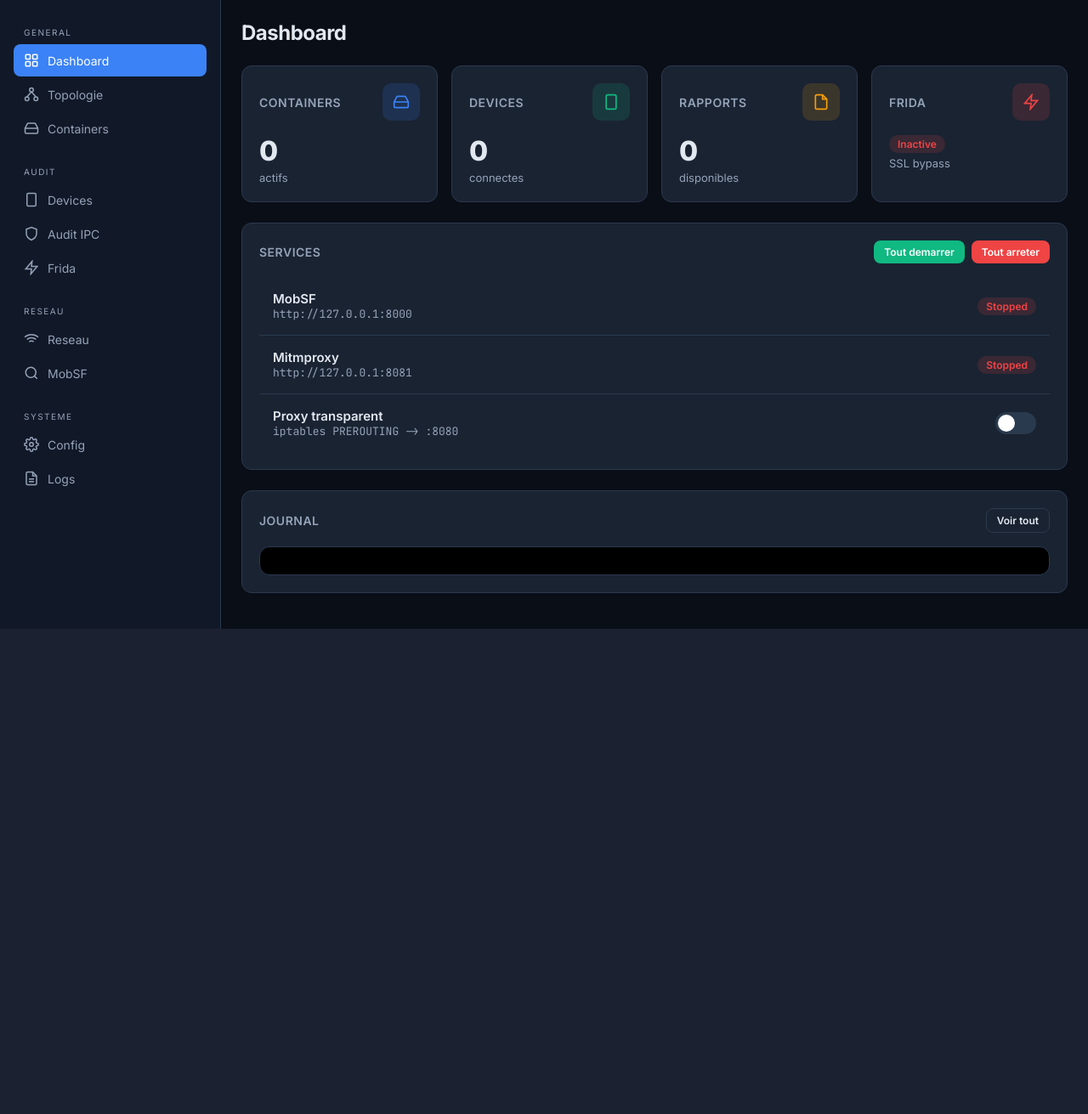
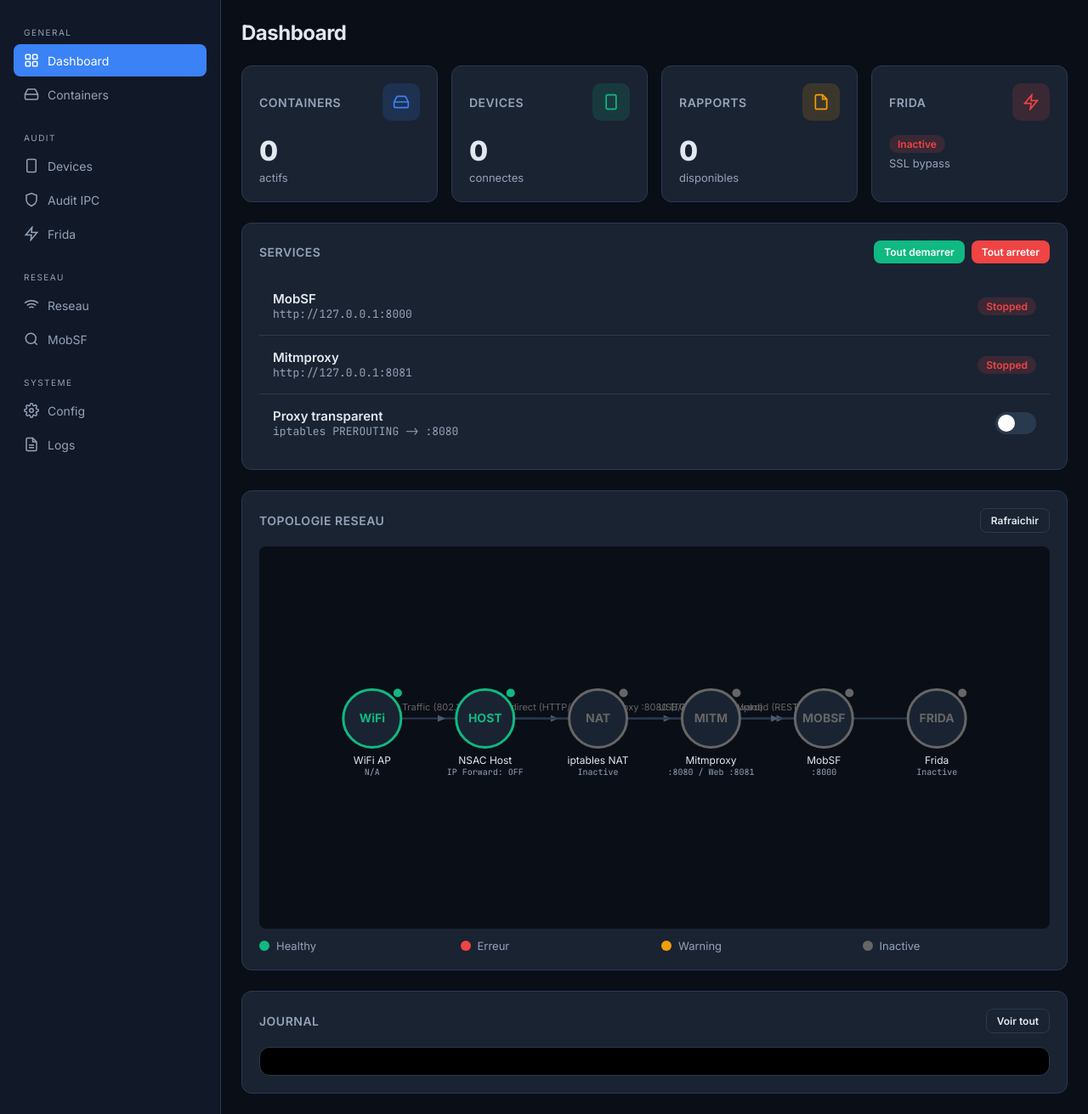
Before and after one commit to alexisdeudon01/nsac, a Flask app: page / in a window 1280 px wide. Shown: the part 60-1371 px from the top of the page at 85% size. Before the commit the page ends 800 px from the top, so only its background shows below. Run offline with Flask 3, Linux system fonts and the light colour scheme; data that the repository does not hold is empty; some libraries are stand-ins or nearby versions.

Commit message:
Move topology graph into dashboard, fix mitmproxy 403
- Topology canvas now renders directly on dashboard page
- Remove separate Topologie nav entry
- Remove web_password from mitmproxy config (caused 403 on access)
- Remove password from entrypoint.sh and default config

https://claude.ai/code/session_01Js9eCE3tdBWfYbWpeZJgdt

```diff
--- a/mitmproxy/config.json
+++ b/mitmproxy/config.json
@@ -4,7 +4,6 @@
   "web_host": "0.0.0.0",
   "web_port": 8081,
   "web_open_browser": false,
-  "web_password": "nsac",
   "ssl_insecure": false,
   "upstream_cert": true,
   "stream_large_bodies": "5m",
--- a/webapp/app.py
+++ b/webapp/app.py
@@ -498,7 +498,6 @@ def get_default_mitmproxy_config():
         "web_host": "0.0.0.0",
         "web_port": 8081,
         "web_open_browser": False,
-        "web_password": "nsac",
         "ssl_insecure": True,
         "upstream_cert": True,
         "stream_large_bodies": "5m",
--- a/webapp/static/js/app.js
+++ b/webapp/static/js/app.js
@@ -26,7 +26,6 @@ function navigate(pageId) {
         'devices': refreshDevices,
         'audit': refreshReports,
         'logs': refreshLogs,
-        'topology': refreshTopology,
         'config': loadConfig,
     };
     if (refreshMap[pageId]) refreshMap[pageId]();
@@ -78,6 +77,8 @@ async function refreshDashboard() {
     if (netStatus) {
         setToggle('toggle-proxy', netStatus.transparent_proxy);
     }
+
+    refreshTopology();
 }
 
 function updateServiceStatus(elementId, containers, name) {
@@ -309,7 +310,7 @@ async function uploadApk() {
 // =====================================================
 
 const CONFIG_FIELDS = {
-    text: ['listen_host', 'listen_port', 'web_host', 'web_port', 'web_password', 'stream_large_bodies'],
+    text: ['listen_host', 'listen_port', 'web_host', 'web_port', 'stream_large_bodies'],
     select: ['connection_strategy'],
     checkbox: ['ssl_insecure', 'upstream_cert', 'http2', 'anticache', 'anticomp', 'showhost', 'web_open_browser'],
 };
@@ -763,7 +764,6 @@ document.addEventListener('DOMContentLoaded', () => {
         const activePage = document.querySelector('.page.active');
         if (activePage) {
             if (activePage.id === 'page-dashboard') refreshDashboard();
-            if (activePage.id === 'page-topology') refreshTopology();
         }
     }, 15000);
 
--- a/webapp/templates/index.html
+++ b/webapp/templates/index.html
@@ -33,10 +33,6 @@
             <div class="nav-item active" data-page="dashboard">
                 <svg viewBox="0 0 24 24" fill="none" stroke="currentColor" stroke-width="2"><rect x="3" y="3" width="7" height="7" rx="1"/><rect x="14" y="3" width="7" height="7" rx="1"/><rect x="3" y="14" width="7" height="7" rx="1"/><rect x="14" y="14" width="7" height="7" rx="1"/></svg>
                 Dashboard
-            </div>
-            <div class="nav-item" data-page="topology">
-                <svg viewBox="0 0 24 24" fill="none" stroke="currentColor" stroke-width="2"><circle cx="12" cy="5" r="3"/><circle cx="5" cy="19" r="3"/><circle cx="19" cy="19" r="3"/><line x1="12" y1="8" x2="5" y2="16"/><line x1="12" y1="8" x2="19" y2="16"/></svg>
-                Topologie
             </div>
             <div class="nav-item" data-page="containers">
                 <svg viewBox="0 0 24 24" fill="none" stroke="currentColor" stroke-width="2"><path d="M22 12H2M5.45 5.11L2 12v6a2 2 0 002 2h16a2 2 0 002-2v-6l-3.45-6.89A2 2 0 0016.76 4H7.24a2 2 0 00-1.79 1.11z"/></svg>
@@ -179,6 +175,31 @@
                 </div>
             </div>
 
+            <!-- Topologie Reseau -->
+            <div class="card" style="margin-bottom:24px;">
+                <div class="card-header">
+                    <span class="card-title">Topologie Reseau</span>
+                    <button class="btn btn-outline btn-sm" onclick="refreshTopology()">Rafraichir</button>
+                </div>
+                <div style="padding:0;overflow:hidden;border-radius:8px;margin-top:8px;">
+                    <canvas id="topology-canvas" width="900" height="450" style="width:100%;height:450px;display:block;"></canvas>
+                </div>
+                <div class="grid grid-4" style="margin-top:12px;">
+                    <div style="display:flex;align-items:center;gap:8px;font-size:13px;color:var(--text-secondary);">
+                        <span class="topo-legend-dot" style="background:var(--success);"></span> Healthy
+                    </div>
+                    <div style="display:flex;align-items:center;gap:8px;font-size:13px;color:var(--text-secondary);">
+                        <span class="topo-legend-dot" style="background:var(--danger);"></span> Erreur
+                    </div>
+                    <div style="display:flex;align-items:center;gap:8px;font-size:13px;color:var(--text-secondary);">
+                        <span class="topo-legend-dot" style="background:var(--warning);"></span> Warning
+                    </div>
+                    <div style="display:flex;align-items:center;gap:8px;font-size:13px;color:var(--text-secondary);">
+                        <span class="topo-legend-dot" style="background:#666;"></span> Inactive
+                    </div>
+                </div>
+            </div>
+
             <!-- Mini logs -->
             <div class="card">
                 <div class="card-header">
@@ -186,31 +207,6 @@
                     <button class="btn btn-outline btn-sm" onclick="navigate('logs')">Voir tout</button>
                 </div>
                 <div class="console" id="log-console" style="max-height:200px;"></div>
-            </div>
-        </div>
-
-        <!-- TOPOLOGY -->
-        <div id="page-topology" class="page fade-in">
-            <h2 class="page-title">Topologie Reseau</h2>
-            <div class="btn-group" style="margin-bottom:16px;">
-                <button class="btn btn-outline" onclick="refreshTopology()">Rafraichir</button>
-            </div>
-            <div class="card" style="padding:0;overflow:hidden;">
-                <canvas id="topology-canvas" width="900" height="550" style="width:100%;height:550px;display:block;"></canvas>
-            </div>
-            <div id="topology-legend" class="grid grid-4" style="margin-top:16px;">
-                <div class="card" style="padding:12px;display:flex;align-items:center;gap:8px;">
-                    <span class="topo-legend-dot" style="background:var(--success);"></span> Healthy
-                </div>
-                <div class="card" style="padding:12px;display:flex;align-items:center;gap:8px;">
-                    <span class="topo-legend-dot" style="background:var(--danger);"></span> Erreur
-                </div>
-                <div class="card" style="padding:12px;display:flex;align-items:center;gap:8px;">
-                    <span class="topo-legend-dot" style="background:var(--warning);"></span> Warning / Intercepted
-                </div>
-                <div class="card" style="padding:12px;display:flex;align-items:center;gap:8px;">
-                    <span class="topo-legend-dot" style="background:#666;"></span> Inactive / Stopped
-                </div>
             </div>
         </div>
 
@@ -411,10 +407,6 @@ adb reboot</pre>
                         <input class="form-input" id="cfg-web_port" type="number" value="8081">
                     </div>
                     <div class="form-group">
-                        <label class="form-label">Web Password</label>
-                        <input class="form-input" id="cfg-web_password" value="nsac">
-                    </div>
-                    <div class="form-group">
                         <label class="form-label">Stream Large Bodies</label>
                         <input class="form-input" id="cfg-stream_large_bodies" value="5m">
                     </div>
```
Also changed, not shown: 1 other file.
